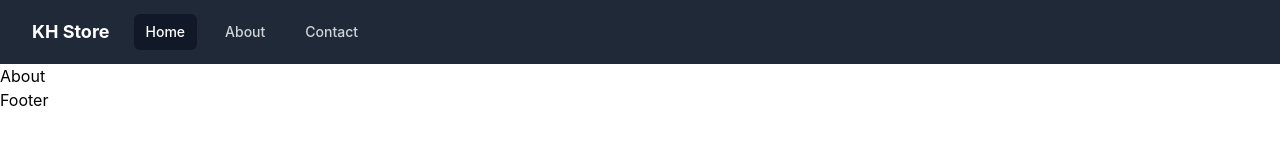
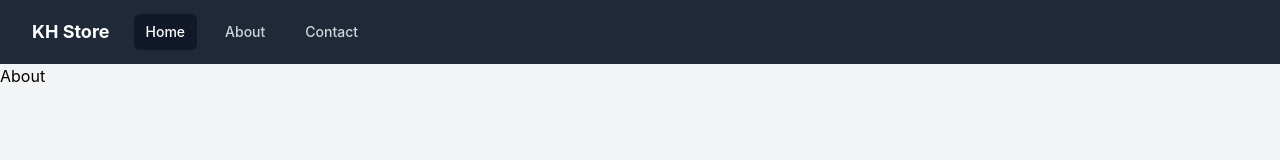
Before and after one commit to chhayseavpav/project02, a React (Create React App) app: page /about in a window 1280 px wide. Shown: the top 160 px of the page. Built offline with nearby package versions, Linux system fonts and the light colour scheme.

Commit message:
Updata about page

```diff
--- a/src/pages/About.jsx
+++ b/src/pages/About.jsx
@@ -1,7 +1,7 @@
 import React from "react";
 
 function About() {
-  return <div>About</div>;
+  return <div className="min-h-screen bg-gray-100">About</div>;
 }
 
 export default About;
```
